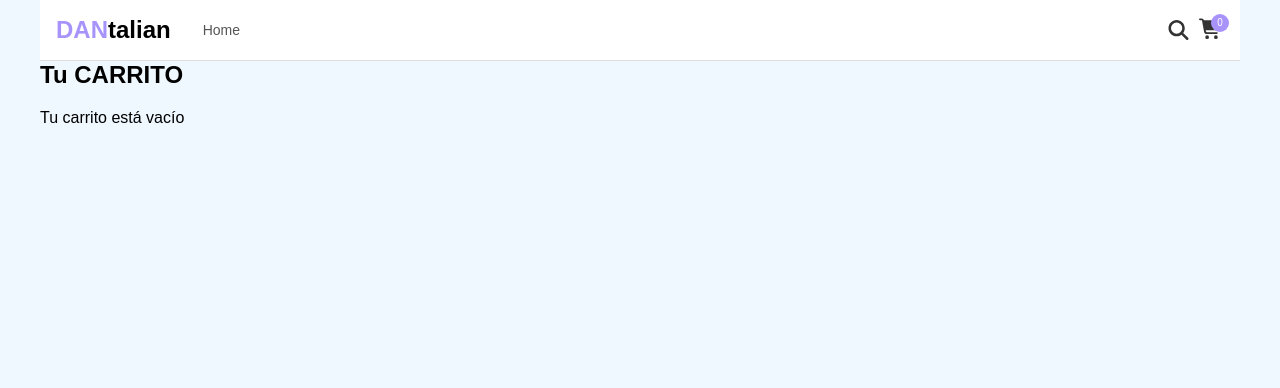
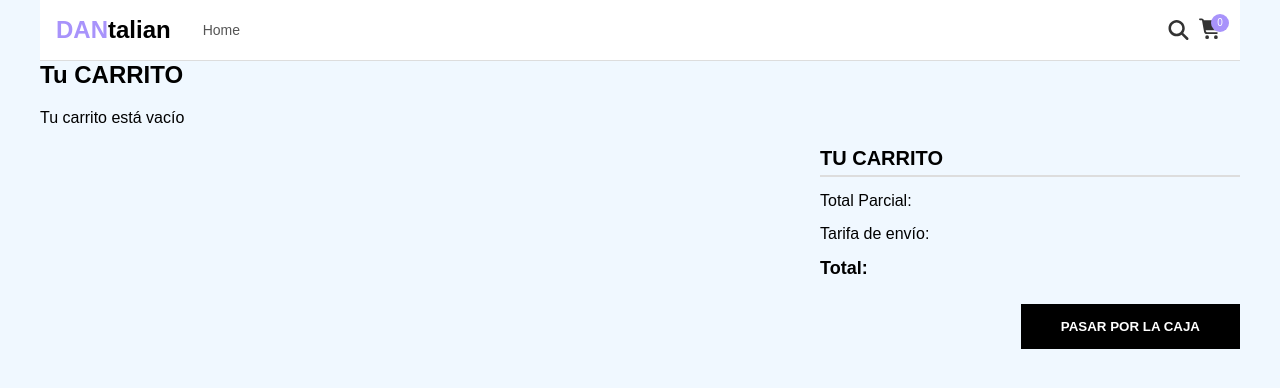
Before and after one commit to LITTLECATuwuXD/Ecommerce, a React (Vite) app: page /carrito in a window 1280 px wide. Shown: the top 388 px of the page. Built offline with nearby package versions, Linux system fonts and the light colour scheme; a web font is replaced by a local one.

Commit message:
0.9.0-Calculando el total del carrito

```diff
--- a/src/Components/Cart/Cart.jsx
+++ b/src/Components/Cart/Cart.jsx
@@ -57,6 +57,13 @@ const Cart = () =>{
                 </>
             )
             }
+            <div className="cart-summary">
+                <h2>Tu <spam>CARRITO</spam></h2>
+                <p>Total Parcial: <span></span></p>
+                <p>Tarifa de envío: <span></span></p>
+                <p className="total">Total: <span></span></p>
+                <button className="checkout-btn">PASAR POR LA CAJA</button>
+            </div>
         </div>
     )
 }
```
